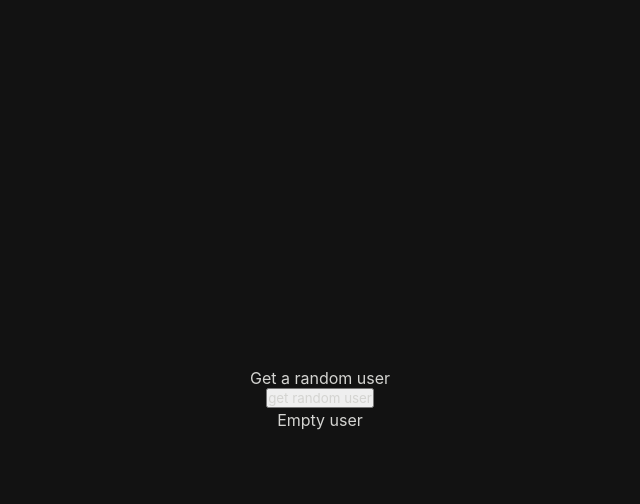
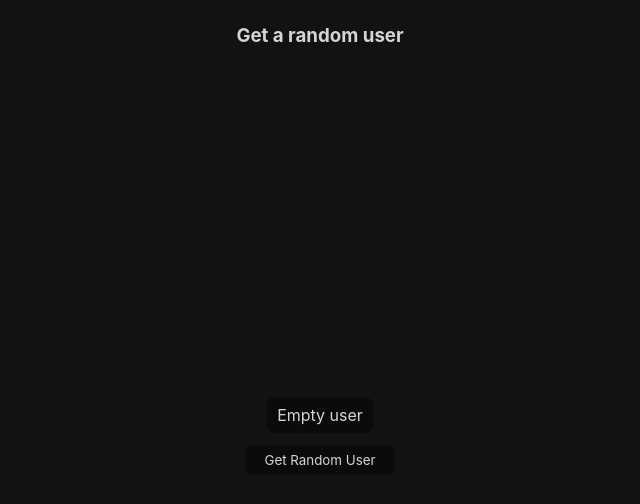
Before and after one commit to Hartaithan/cached-users, a React (Vite) app: page / in a window 1280 px wide. Shown: the top 504 px of the page, without its empty margins (320-960 px from the left). Built offline with nearby package versions, Linux system fonts and the light colour scheme.

Commit message:
basic styling

```diff
--- a/src/components/Header.tsx
+++ b/src/components/Header.tsx
@@ -1,7 +1,11 @@
 import { FC } from "react";
 
 const Header: FC = () => {
-  return <header>Get a random user</header>;
+  return (
+    <header>
+      <h3>Get a random user</h3>
+    </header>
+  );
 };
 
 export default Header;
--- a/src/index.css
+++ b/src/index.css
@@ -16,7 +16,44 @@ body,
 #root {
   display: flex;
   flex-direction: column;
+  background: #121212;
+}
+
+header {
+  width: 100%;
+  padding: 24px;
+  display: flex;
   justify-content: center;
   align-items: center;
-  background: #121212;
 }
+
+main {
+  flex-grow: 1;
+  padding: 24px;
+  display: flex;
+  flex-direction: column;
+  justify-content: center;
+  align-items: center;
+  gap: 12px;
+}
+
+table {
+  background: #0b0b0b;
+  border-radius: 8px;
+}
+
+th,
+td {
+  padding: 6px 8px;
+}
+
+button {
+  width: 150px;
+  height: 30px;
+  background: #0b0b0b;
+  border-radius: 8px;
+  border: none;
+  outline: none;
+  text-transform: capitalize;
+  cursor: pointer;
+}
--- a/src/pages/main.tsx
+++ b/src/pages/main.tsx
@@ -1,4 +1,4 @@
-import { FC, Fragment, MouseEventHandler, useState } from "react";
+import { FC, MouseEventHandler, useState } from "react";
 import Button from "../components/Button";
 import Alert from "../components/Alert";
 import UserInfo from "../components/UserInfo";
@@ -39,11 +39,11 @@ const MainPage: FC = () => {
   };
 
   return (
-    <Fragment>
+    <main>
+      <UserInfo user={item} />
+      <Alert message={error} />
       <Button title="get random user" onClick={handleButtonClick} />
-      <Alert message={error} />
-      <UserInfo user={item} />
-    </Fragment>
+    </main>
   );
 };
 
```
